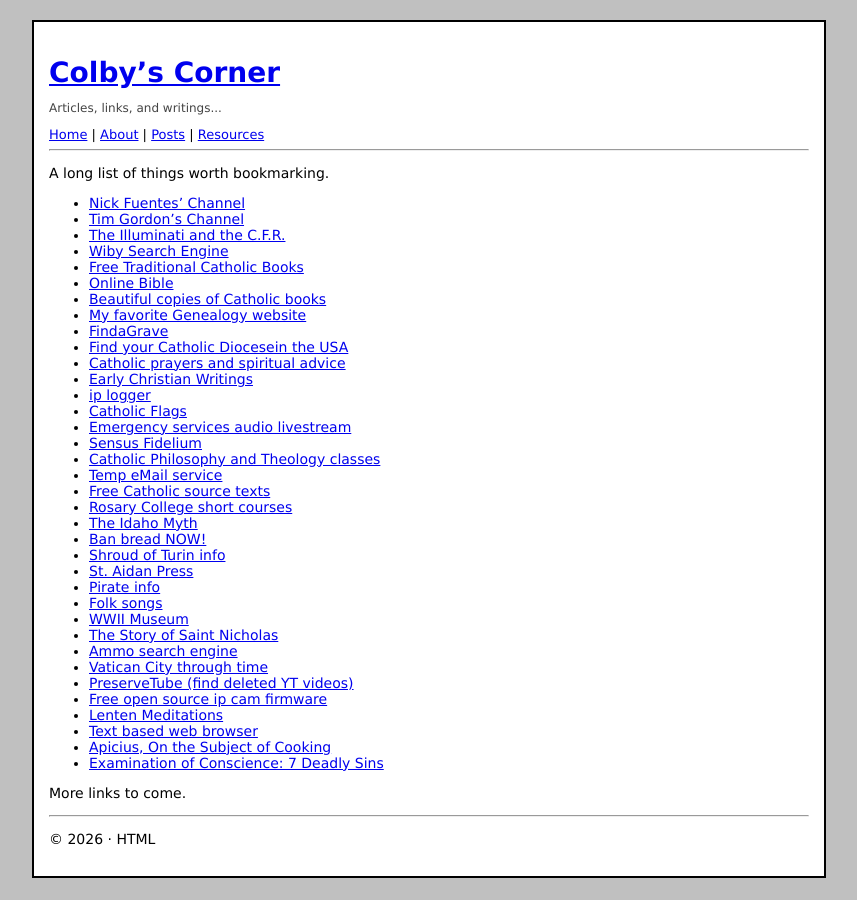
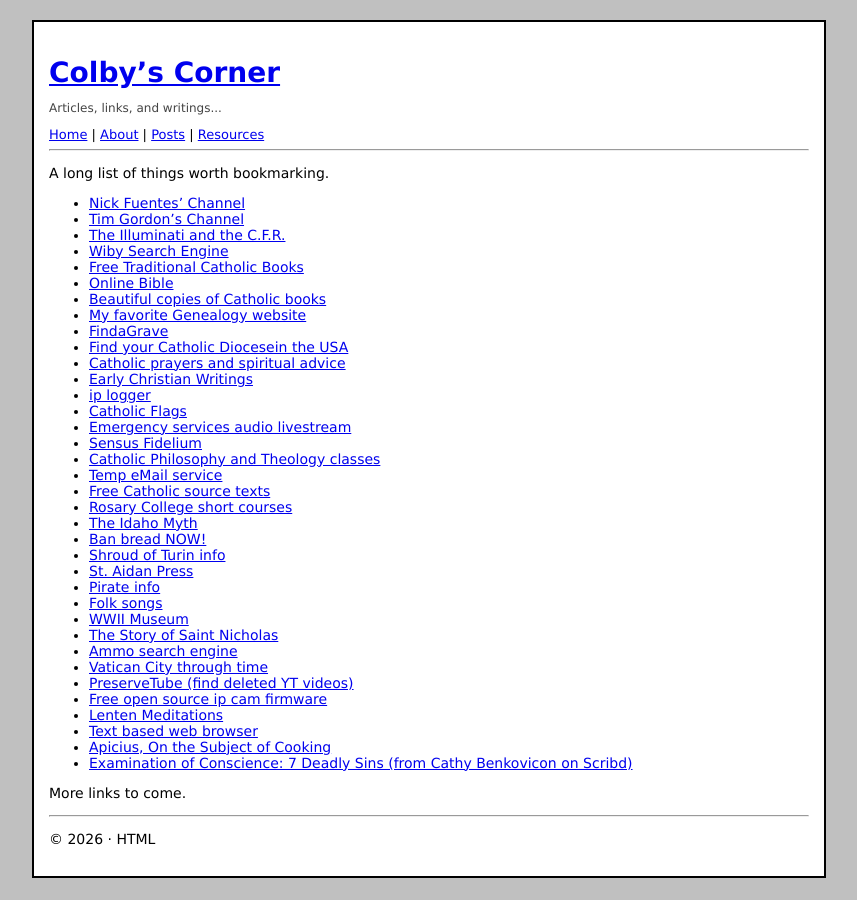
Before and after one commit to c-ee-g/c-ee-g.github.io, a Jekyll site: the page built from resources.md, in a window 1280 px wide. Shown: the whole page, without its empty margins (211-1068 px from the left). Built offline with Jekyll 4.4.1, drawn with Linux system fonts in a browser that asks for light colours.

Commit message:
Update Examination of Conscience link description

```diff
--- a/resources.md
+++ b/resources.md
@@ -40,7 +40,7 @@
 - <a href="https://catholicharboroffaithandmorals.com/St.%20Thomas%20Aquinas%20Lenten%20Meditations.html">Lenten Meditations</a>
 - <a href="https://lynx.invisible-island.net/">Text based web browser</a>
 - <a href="https://penelope.uchicago.edu/Thayer/E/Roman/Texts/Apicius/7*.html">Apicius, On the Subject of Cooking</a>
-- <a href="https://colbyscorner.com/assets/628363188-Examination-of-Conscience-7-Deadly-Sins.pdf">Examination of Conscience: 7 Deadly Sins</a>
+- <a href="https://colbyscorner.com/assets/628363188-Examination-of-Conscience-7-Deadly-Sins.pdf">Examination of Conscience: 7 Deadly Sins (from Cathy Benkovicon on Scribd)</a>
 
 
 More links to come.
```
